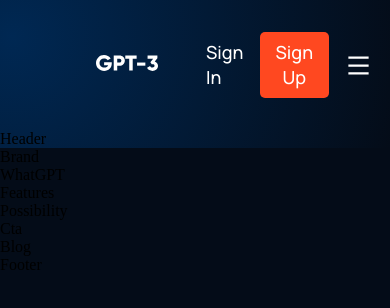
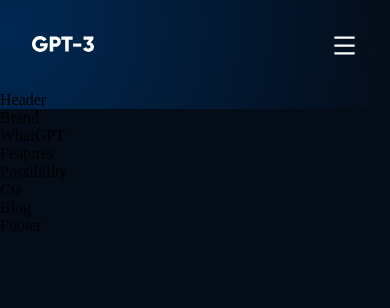
Before and after one commit to zeb00002/gpt, a React (Create React App) app: page / in a window 390 px wide. Shown: the top 308 px of the page. Built offline with nearby package versions, Linux system fonts and the light colour scheme.

Commit message:
navbar done

```diff
--- a/src/components/navbar/Navbar.jsx
+++ b/src/components/navbar/Navbar.jsx
@@ -25,7 +25,7 @@
 */
 
 const Navbar = () => {
-  const {toggleMenu, setToggleMenu}= useState(false)
+  const [toggleMenu, setToggleMenu]= useState(false)
   return (
     <div className='gpt__navbar'>
       <div className="gpt__navbar-links">
--- a/src/components/navbar/navbar.css
+++ b/src/components/navbar/navbar.css
@@ -110,3 +110,39 @@
         display: flex;
     }
 }
+
+@media screen and (max-width:700px){
+    .gpt__navbar{
+        padding: 2rem 4rem;
+    }
+
+}
+
+@media screen and (max-width:1050px){
+    .gpt__navbar-links_container{
+        display: none;
+    }
+
+    .gpt__navbar-menu{
+        display: flex;
+    }
+}
+
+@media screen and (max-width:550px){
+    .gpt__navbar{
+       padding: 2rem;
+    }
+
+    .gpt__navbar-sign{
+        display: none;
+    }
+
+    .gpt__navbar-menu_container{
+    top: 20px;
+    }
+
+    .gpt__navbar-menu_container-links-sign{
+        display: block;
+    }
+
+}
```
